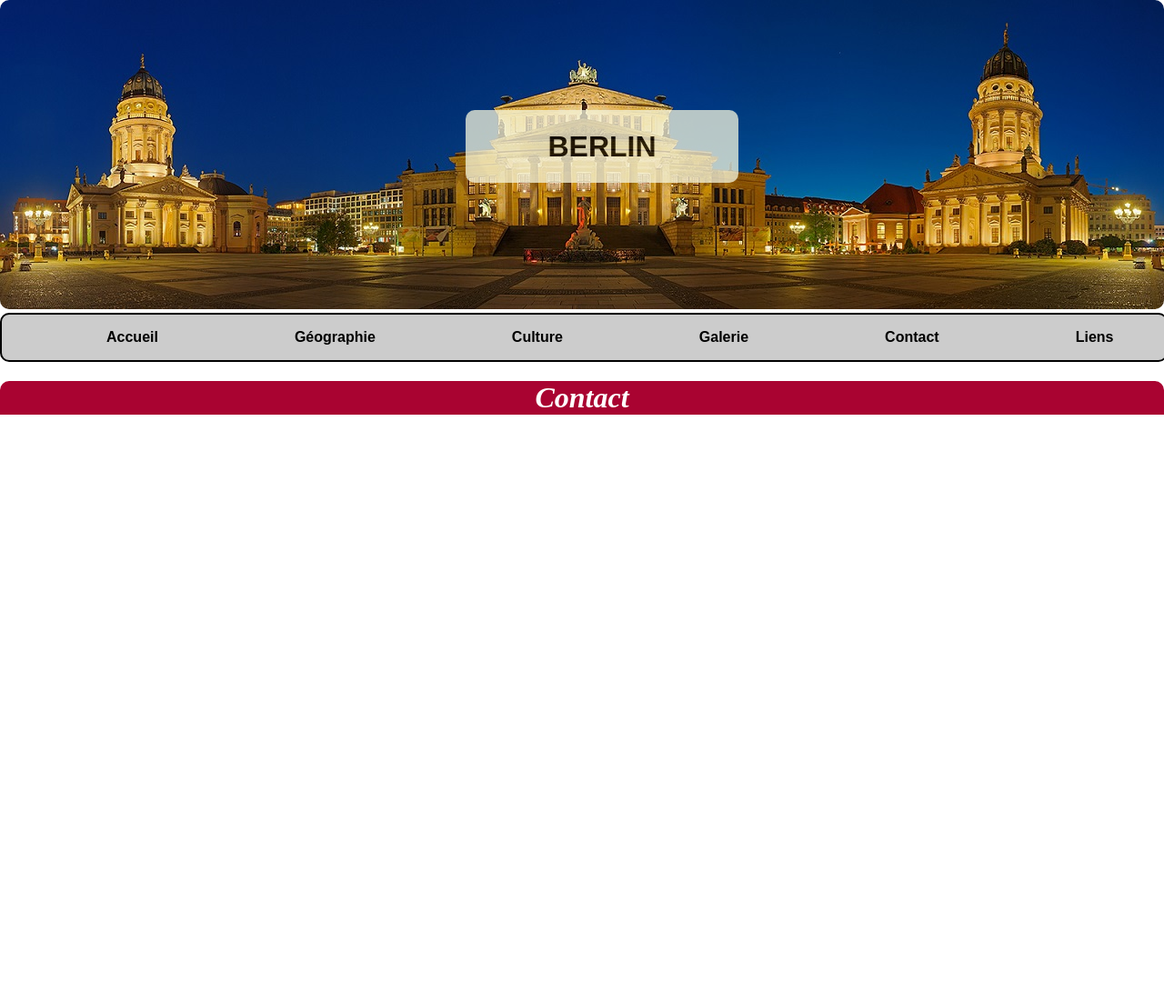
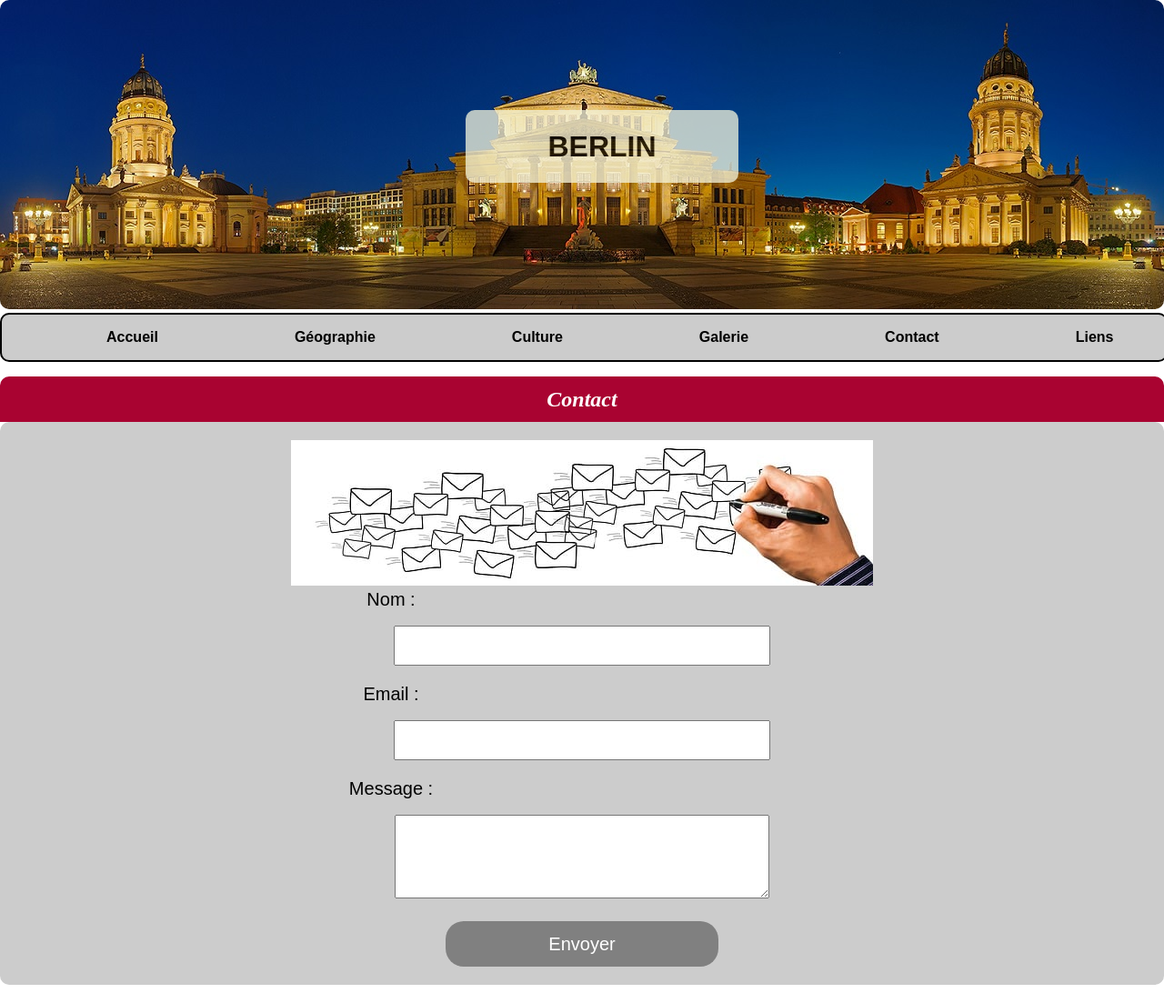
Before and after one commit to Massine2k1/WEB-T.I.1, a PHP site: page /template/contact.php in a window 1280 px wide. Shown: the whole page at 91% size. Before the commit the page ends 456 px from the top, so only its background shows below. Run offline with PHP 8.4, Linux system fonts and the light colour scheme.

Commit message:
Formulaire finis

```diff
--- a/public/css/style.css
+++ b/public/css/style.css
@@ -44,18 +44,15 @@ body{
 }
 
 
-
-
 .liste{
     display:flex;
-    justify-content: space-around;
-
+    justify-content: space-between;
 }
 
 .liste li{
     list-style: none;
     font-family: Arial, Helvetica, sans-serif;
-    height: 100%;
+
     padding: 0 75px;
 }
 
@@ -77,6 +74,7 @@ body{
 .blason-berlin{
     display: flex;
     justify-content: center;
+    margin: 20px;
 }
 
 .title-main{
@@ -85,6 +83,12 @@ body{
     background-color: #A90331;
     color: white;
     border-radius: 10px 10px 0 0;
+    margin-bottom: 0;
+    font-size: 24px;
+    height: 50px;
+    display: flex;
+    justify-content: center;
+    align-items: center;
 }
 
 .body-main{
@@ -101,12 +105,80 @@ body{
 .body-main ul li {
     margin: 20px 30px;
     font-size: 20px;
+    list-style-type: none;
 }
 
 .galerie{
         display: flex;
         flex-wrap: wrap;
         justify-content: center;
+        align-items: center;
         width: 90%;
-        margin: 20px auto;
+        padding: 20px;
+        gap: 20px;
 }
+
+.galerie img{
+        width: 100%;
+        max-width: 480px;
+        border: 2px solid black;
+}
+
+.carte{
+    margin: 20px auto;
+}
+
+a:hover{
+    background-color: #A90331;
+}
+
+.error{
+
+}
+
+.contact-form {
+    width: 620px;
+    margin: 0 auto;
+    font-size: 20px;
+    text-align: center;
+}
+
+.contact-form label {
+    display: block;
+    height: 30px;
+    width: 200px;
+    margin-bottom: 10px;
+}
+
+.contact-form input[type="text"],
+.contact-form input[type="email"],
+.contact-form textarea {
+    height: 30px;
+    width: 400px;
+    margin-bottom: 20px;
+    padding: 5px;
+    font-size: 20px;
+}
+
+.contact-form textarea {
+    height: 80px;
+}
+
+.contact{
+    margin-top: 20px;
+}
+.contact-form button {
+    height: 50px;
+    width: 300px;
+    font-size: 20px;
+    border-radius: 20px;
+    background-color: gray;
+    color: white;
+    border: none;
+    cursor: pointer;
+}
+
+.contact-form button:hover {
+    background-color: black;
+    color: white;
+}
--- a/public/index.php
+++ b/public/index.php
@@ -2,7 +2,7 @@
 
 if(isset($_GET['p'])){
     switch ($_GET['p']){
-        case 'accueil':
+        case './':
             include '../template/accueil.php';
             break;
         case 'contact':
@@ -27,5 +27,5 @@ if(isset($_GET['p'])){
             include '../template/page-404.php';
     }
 }else{
-    include '../template/page-404.php';
+    include '../template/accueil.php';
 }
--- a/template/contact.php
+++ b/template/contact.php
@@ -14,6 +14,21 @@
     include 'inc/menu.php';
     ?>
     <h1 class="title-main">Contact</h1>
+    <main class="body-main">
+    <img src="img/contacts.jpg" alt="form-contact" class="contact"/>
+    <form class="contact-form">
+        <label for="name">Nom :</label>
+        <input type="text" id="name" name="name" required>
+
+        <label for="email">Email :</label>
+        <input type="email" id="email" name="email" required>
+
+        <label for="message">Message :</label>
+        <textarea id="message" name="message" required></textarea>
+
+        <button type="submit">Envoyer</button>
+    </form>
+    </main>
 
 </body>
 </html>
--- a/template/culture.php
+++ b/template/culture.php
@@ -27,7 +27,7 @@ Bien que la population diminue et que le taux de chômage soit élevé, beaucoup
 
 <h2>Musées</h2>
 
-<   <ul>
+    <ul>
         <li>Le musée juif</li>
         <li>Le musée des Technologies à Kreuzberg</li>
         <li>La Neue Nationalgalerie (Nouvelle Galerie Nationale), une des dernières constructions de Ludwig Mies van der Rohe</li>
--- a/template/geographie.php
+++ b/template/geographie.php
@@ -1,11 +1,13 @@
 <!DOCTYPE html>
 <html lang="en">
+
 <head>
     <meta charset="UTF-8">
     <meta name="viewport" content="width=device-width, initial-scale=1.0">
     <link rel="stylesheet" href="css/style.css">
     <title>Document</title>
 </head>
+
 <body>
     <?php
     include 'inc/banniere.php';
@@ -15,6 +17,7 @@
     ?>
     <main class="body-main">
         <h1 class="title-main">Géographie</h1>
+        <img src="img/geographie.png" alt="carte" class="carte" />
         <p>L'influence lacustre se retrouve dans l'étymologie même de Berlin, issue d’une racine slave *brl qui désigne un marais ou une zone marécageuse. Le toponyme Berlin pourrait être aussi rapproché du terme sorabe barlen ou berlén qui désigne les grillages de bois placés en divers endroits d'une rivière par les pêcheurs. Contrairement à ce que l'étymologie populaire affirme, Berlin n’est pas basé sur le nom allemand de l'ours, Bär, suivi du suffixe diminutif -lin sous une forme dialectale (allemand -lein). D'ailleurs, l'accentuation même s'oppose à cette interprétation, puisque l'on doit prononcer [bɛɐ̯.ˈliːn] en appuyant sur le i long, tout comme dans les nombreux toponymes en -in de la partie est de l'Allemagne (ex. : Schwerin) qui remontent au slave. L'ours a néanmoins été choisi pour être la mascotte de la ville et figure sur ses armoiries.</p>
 
         <p>On distingue le plateau de Barnim au nord, le plateau de Teltow au sud et le plateau de Nauen (Nauener Platte) au sud-ouest, ainsi que la vallée proglaciaire de Varsovie-Berlin (Berliner Urstromtal) transversale qui suit le cours de la Sprée.
@@ -25,4 +28,5 @@ La ville de Berlin se situe dans le Nord-Est de l’Allemagne, dans la plaine ge
         <p>La capitale allemande possède un climat semi-continental, caractérisé par une amplitude plus importante qu'en climat océanique (plus à l'ouest) entre des hivers modérément froids et relativement secs et des étés assez chauds et orageux. Les précipitations tombent d'ailleurs majoritairement durant la saison estivale. Le record de chaleur est de 38,1 °C le 11 juillet 1959 et le record de froid de −26 °C le 11 février 1929. La température moyenne annuelle est de 9,7 °C.</p>
     </main>
 </body>
+
 </html>
--- a/template/inc/menu.php
+++ b/template/inc/menu.php
@@ -1,6 +1,6 @@
 <nav class="nav-bar">
     <ul class="liste">
-        <li><a href="?p=accueil">Accueil</li>
+        <li><a href="?p=./">Accueil</li>
         <li><a href="?p=geographie">Géographie</a></li>
         <li><a href="?p=culture">Culture</a></li>
         <li><a href="?p=galerie"> Galerie</a></li>
--- a/template/page-404.php
+++ b/template/page-404.php
@@ -14,6 +14,9 @@
     include 'inc/menu.php';
     ?>
     <h1 class="title-main">ERROR 404</h1>
-    <main class="body-main"></main>
+    <main class="body-main">
+
+        <img src="img/404.jpg" alt="404" class="error">
+    </main>
 </body>
 </html>
```
Lines whose indentation alone changed are shown as unchanged.
